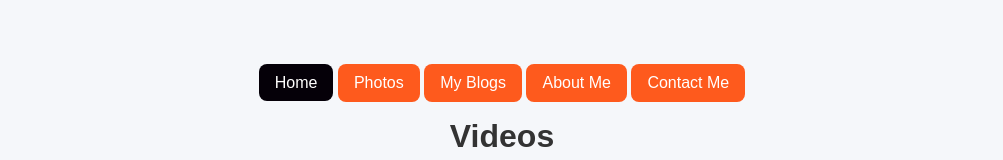
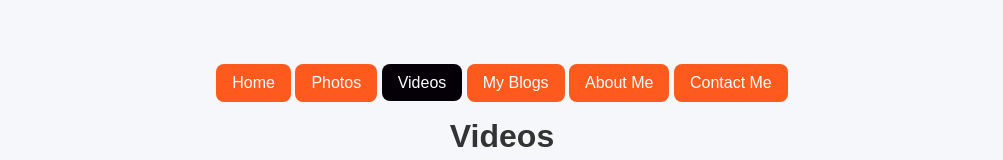
Before and after one commit to ghoaks1-crypto/gary-hoaks-website, a plain HTML site: page videos.html in a window 1280 px wide. Shown: the top 160 px of the page, without its empty margins (138-1141 px from the left). Drawn offline with Linux system fonts and the light colour scheme.

Commit message:
Update videos.html

```diff
--- a/videos.html
+++ b/videos.html
@@ -80,11 +80,12 @@
   </style>
 </head>
 <body>
-      <div class="top-links">
-    <button2 onclick="window.location.href='index.html'">Home</button2>
+  <div class="top-links">
+    <button onclick="window.location.href='index.html'">Home</button>
     <button onclick="window.location.href='photos.html'">Photos</button>
+    <button2 onclick="window.location.href='videos.html'">Videos</button2>
     <button onclick="window.location.href='blogs.html'">My Blogs</button>
-    <button onclick="window.location.href='About.html'">About Me</button>
+    <button onclick="window.location.href='about.html'">About Me</button>
     <button onclick="window.location.href='contact.html'">Contact Me</button>
   </div>
 
```
